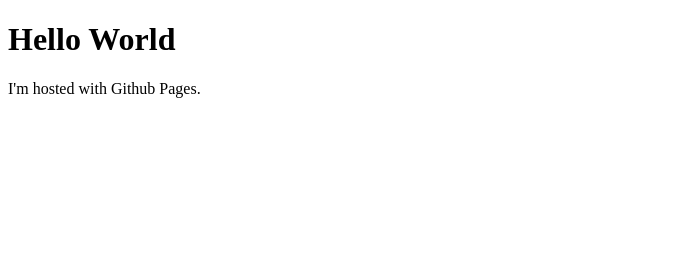
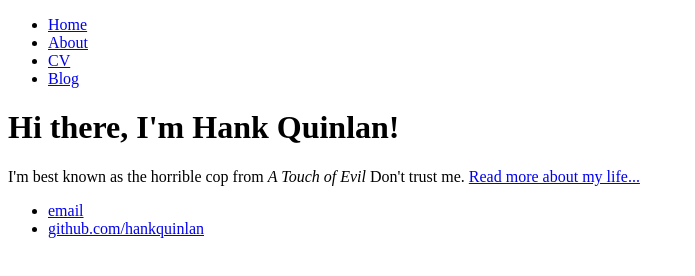
Before and after one commit to dbloch92/dbloch92.github.io, a plain HTML site: page index.html in a window 1280 px wide. Shown: the whole page, without its empty margins (0-695 px from the left). Drawn offline with Linux system fonts and the light colour scheme.

Commit message:
Update 1
boilerplate...

```diff
--- a/index.html
+++ b/index.html
@@ -1,13 +1,28 @@
 <!DOCTYPE html>
-
 <html>
-
+	<head>
+		<title>Hank Quinlan, Horrible Cop</title>
+	</head>
 	<body>
-
-		<h1>Hello World</h1>
-
-			<p>I'm hosted with Github Pages.</p>
-
+		<nav>
+    		<ul>
+        		<li><a href="/">Home</a></li>
+	        	<li><a href="/about">About</a></li>
+        		<li><a href="/cv">CV</a></li>
+        		<li><a href="/blog">Blog</a></li>
+    		</ul>
+		</nav>
+		<div class="container">
+    		<div class="blurb">
+        		<h1>Hi there, I'm Hank Quinlan!</h1>
+				<p>I'm best known as the horrible cop from <em>A Touch of Evil</em> Don't trust me. <a href="/about">Read more about my life...</a></p>
+    		</div><!-- /.blurb -->
+		</div><!-- /.container -->
+		<footer>
+    		<ul>
+        		<li><a href="mailto:hankquinlanhub@gmail.com">email</a></li>
+        		<li><a href="https://github.com/hankquinlan">github.com/hankquinlan</a></li>
+			</ul>
+		</footer>
 	</body>
-
 </html>
```
